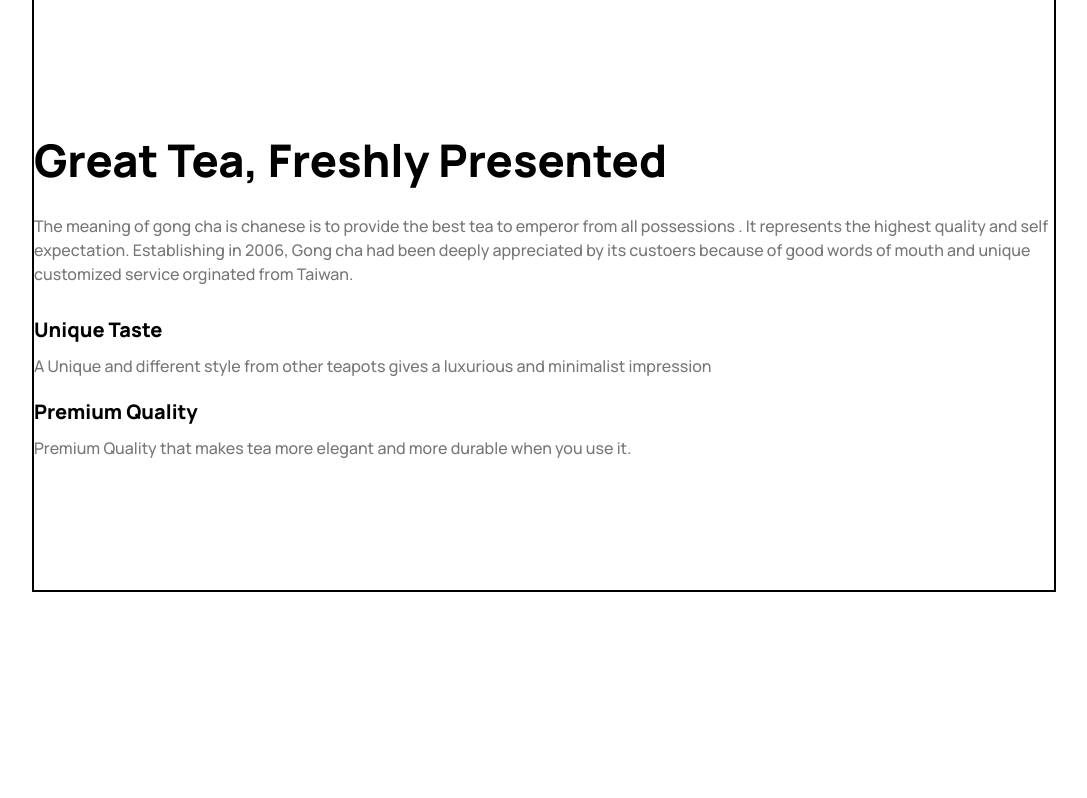
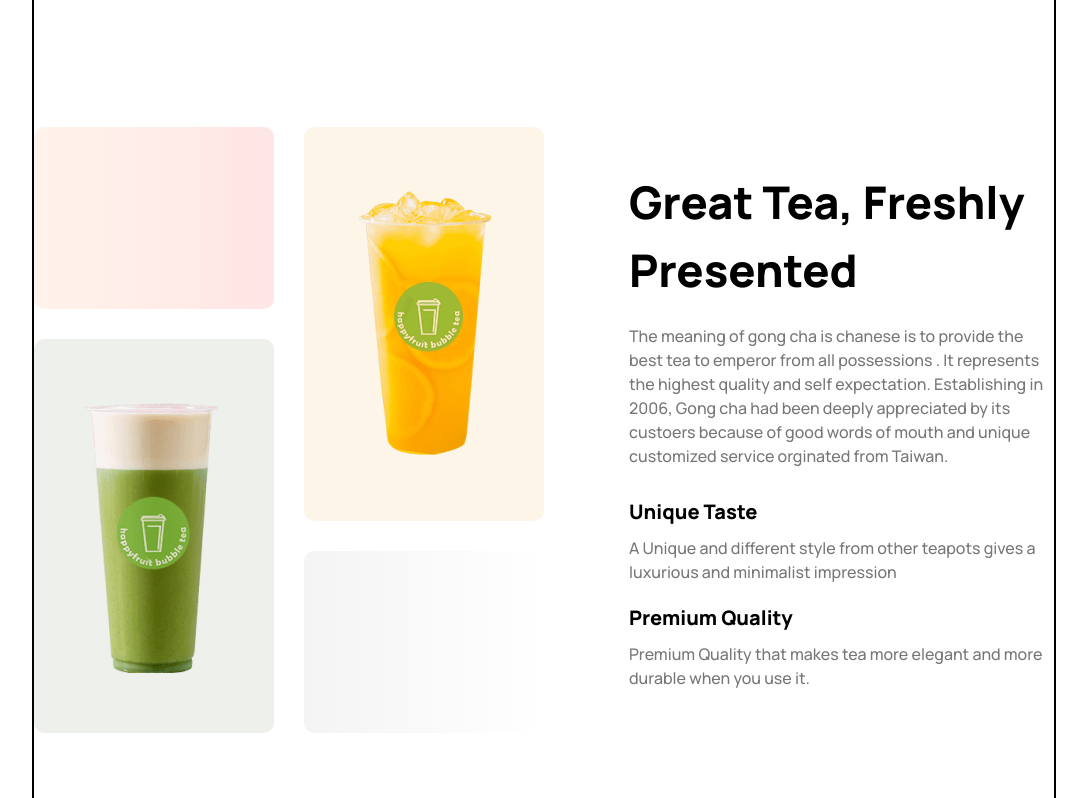
Before and after one commit to Abdurrobr34l/tea-house, a plain HTML site: page index.html in a window 1280 px wide. Shown: the part 1202-2000 px from the top of the page, without its empty margins (96-1183 px from the left). Before the commit the page ends 1794 px from the top, so only its background shows below. Drawn offline with nearby package versions, Linux system fonts and the light colour scheme.

Commit message:
Completed image grid part of great tea section and did content part structure of testimonial part

```diff
--- a/css/style.css
+++ b/css/style.css
@@ -9,14 +9,34 @@
 }
 
 .btn-gradi {
-  background: linear-gradient(270.00deg, rgba(255, 0, 0, 1),rgba(255, 137.00003051757812, 55.999996185302734, 1) 100%);
+  background: linear-gradient(
+    270deg,
+    rgba(255, 0, 0, 1),
+    rgba(255, 137.00003051757812, 55.999996185302734, 1) 100%
+  );
 }
 
 .feature-bg-gradient {
-  background: linear-gradient(180.00deg, rgba(244, 244, 244, 1),rgba(244, 244, 244, 0) 100%);
+  background: linear-gradient(
+    180deg,
+    rgba(244, 244, 244, 1),
+    rgba(244, 244, 244, 0) 100%
+  );
+}
+
+.greattea-bg-gradient {
+  background: linear-gradient(
+    90deg,
+    rgba(244, 244, 244, 1),
+    rgba(244, 244, 244, 0) 100%
+  );
 }
 
 p {
   color: #777777;
   font-weight: 500;
 }
+
+.testimonial-p {
+  color: white;
+}
--- a/index.html
+++ b/index.html
@@ -106,19 +106,41 @@
     <!--* GREAT TEA START -->
     <section class="my-[130px]">
 
-      <div class="contents">
+      <div class="flex items-center justify-between">
 
         <!--? left-box -->
-        <div></div>
+        <div class="grid grid-cols-2 grid-rows-3 gap-[30px] w-1/2">
+
+          <!-- ? Box1 -->
+          <div class="py-[60px] px-10 btn-gradi opacity-10 rounded-[10px]"></div>
+
+          <!-- ? Box2 -->
+          <div class="py-[60px] rounded-[10px] flex items-center justify-center row-span-2 bg-[#E6A6231A]">
+            <img src="./images/fresh-1.png" alt="It is an image of juice">
+          </div>
+
+          <!-- ? Box3 -->
+          <div class="py-[60px] rounded-[10px] flex items-center justify-center row-span-2 bg-[#5776391A]">
+            <img src="./images/fresh-2.png" alt="It is an image of juice">
+          </div>
+
+          <!-- ? Box4 -->
+          <div class="py-[60px] px-10 greattea-bg-gradient rounded-[10px]"></div>
+
+        </div>
 
 
         <!--? Right-box -->
-        <div>
+        <div class="w-5/12">
           <h2 class="font-extrabold text-[45px]">Great Tea, Freshly Presented</h2>
-          <p class="mt-5">The meaning of gong cha is chanese is to provide the best tea to emperor from all possessions . It represents the highest quality and self expectation. Establishing in 2006, Gong cha had been deeply appreciated by its custoers  because of good words of mouth and unique customized service orginated from Taiwan.</p>
+          <p class="mt-5">The meaning of gong cha is chanese is to provide the best tea to emperor from all possessions
+            . It represents the highest quality and self expectation. Establishing in 2006, Gong cha had been deeply
+            appreciated by its custoers because of good words of mouth and unique customized service orginated from
+            Taiwan.</p>
 
           <h3 class="mt-[30px] font-extrabold text-xl">Unique Taste</h3>
-          <p class="mt-[10px] mb-5">A Unique and different style from other teapots gives a luxurious and minimalist impression</p>
+          <p class="mt-[10px] mb-5">A Unique and different style from other teapots gives a luxurious and minimalist
+            impression</p>
 
           <h3 class="font-extrabold text-xl">Premium Quality</h3>
           <p class="mt-[10px]">Premium Quality that makes tea more elegant and more durable when you use it.</p>
@@ -129,6 +151,22 @@
     </section>
     <!--* GREAT TEA END -->
 
+    <!--* TESTIMONIAL START -->
+    <section class="mb-10">
+
+      <!--? contents -->
+      <div>
+        <h2 class="text-white">Meet Our Super Clients</h2>
+        <p class="testimonial-p">There are many variations of passages of Lorem Ipsum available, but the majority have suffered alteration in some form, by injected humour, or randomised words which don't look even slightly believable.</p>
+        <button class="text-white">Show All</button>
+      </div>
+
+      <!--? reviews -->
+      <div></div>
+
+    </section>
+    <!--* TERTIMONIAL END -->
+
   </main>
   <!--* MAIN END -->
 
```
